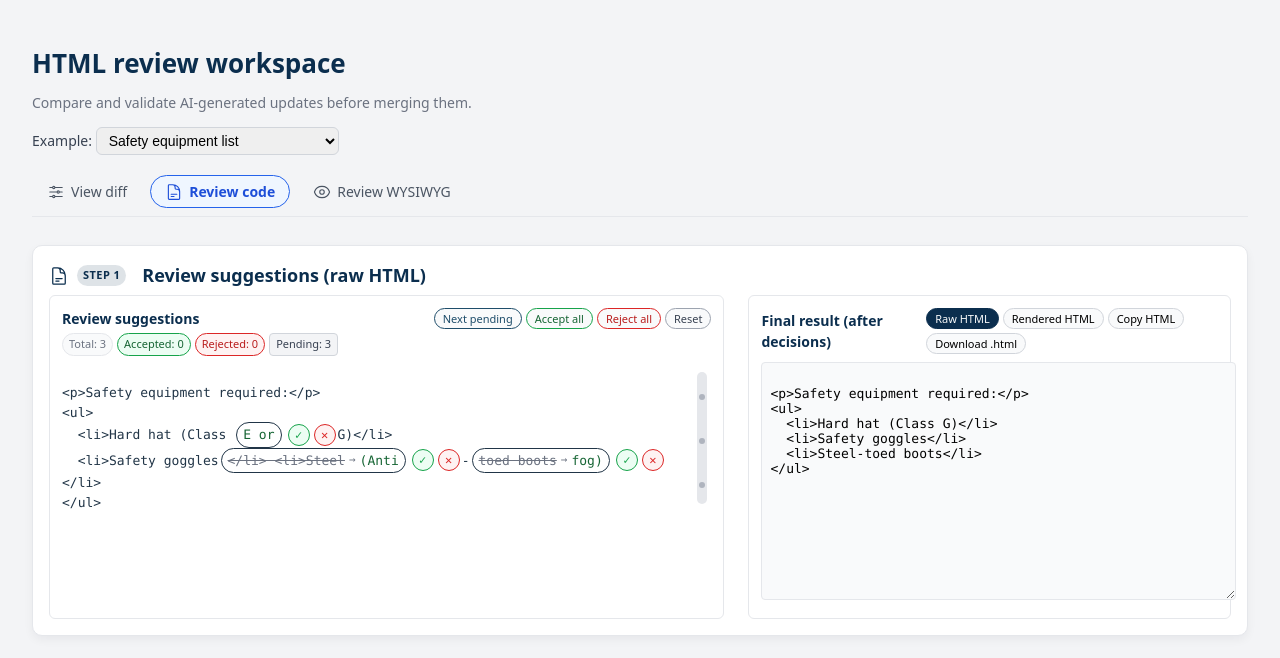
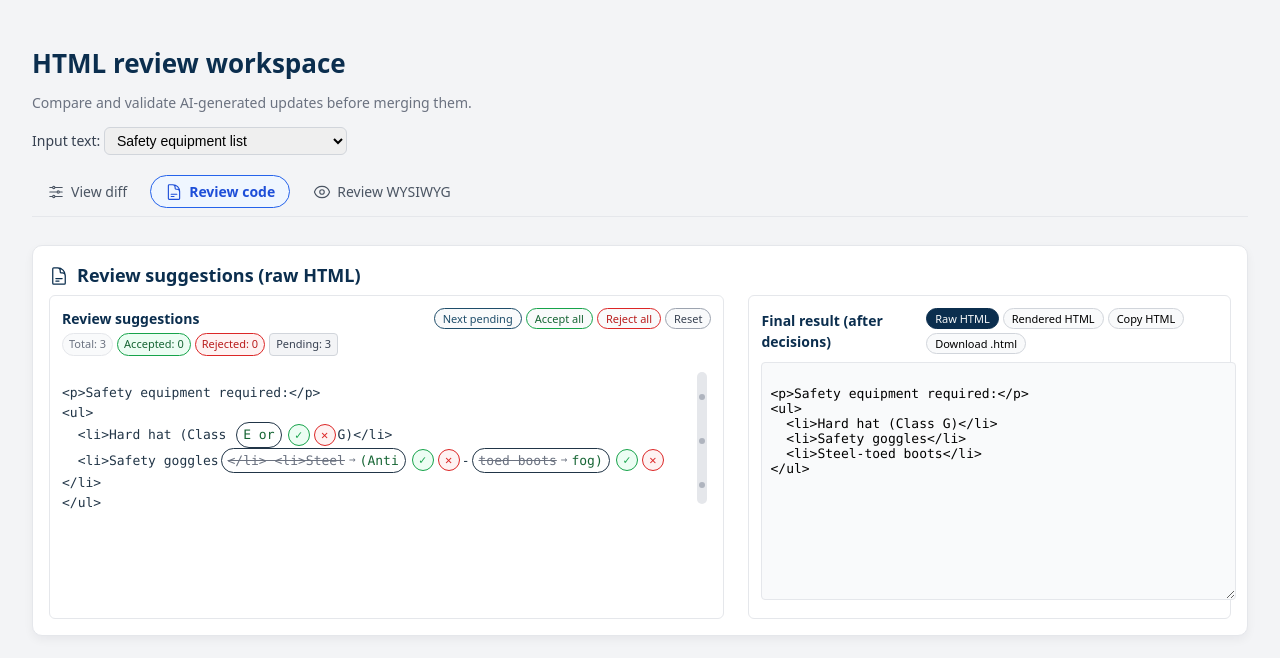
Before and after one commit to tara-humara/html-diff-viewer, a React (Vite) app: page / in a window 1280 px wide. Shown: the top 658 px of the page. Built offline with nearby package versions, Linux system fonts and the light colour scheme.

Commit message:
Remove Step labels, rename Example to Input text, tidy header

```diff
--- a/src/App.tsx
+++ b/src/App.tsx
@@ -19,31 +19,11 @@ import {
 type MainView = "diff" | "review-code" | "review-wysiwyg";
 type DiffView = "unified" | "side-by-side";
 
-// Small pill showing "Step X"
-const StepPill: React.FC<{ step: number }> = ({ step }) => (
-  <span
-    style={{
-      background: "#0b2e4e22",
-      color: "#0b2e4e",
-      fontSize: "11px",
-      fontWeight: 600,
-      padding: "2px 6px",
-      borderRadius: "999px",
-      marginRight: "8px",
-      textTransform: "uppercase",
-      letterSpacing: "0.04em",
-    }}
-  >
-    Step {step}
-  </span>
-);
-
-// Section title with icon + step + text
+// Section title with icon + text (no steps anymore)
 const SectionTitle: React.FC<{
-  step: number;
   title: string;
   icon: React.ReactNode;
-}> = ({ step, title, icon }) => (
+}> = ({ title, icon }) => (
   <div
     style={{
       display: "flex",
@@ -64,7 +44,7 @@ const SectionTitle: React.FC<{
     >
       {icon}
     </div>
-    <StepPill step={step} />
+
     <h2
       style={{
         fontSize: "18px",
@@ -172,7 +152,7 @@ const App: React.FC = () => {
             Compare and validate AI-generated updates before merging them.
           </p>
 
-          {/* Example selector only */}
+          {/* Input selector */}
           <section
             style={{
               display: "flex",
@@ -188,7 +168,7 @@ const App: React.FC = () => {
                 fontWeight: 500,
               }}
             >
-              Example:{" "}
+              Input text:{" "}
               <select
                 value={selectedExample.id}
                 onChange={(e) => setSelectedExampleId(e.target.value)}
@@ -335,7 +315,6 @@ const App: React.FC = () => {
           {mainView === "review-code" && (
             <section style={cardStyle}>
               <SectionTitle
-                step={1}
                 title="Review suggestions (raw HTML)"
                 icon={<DocumentTextIcon width={20} height={20} />}
               />
@@ -351,7 +330,6 @@ const App: React.FC = () => {
           {mainView === "review-wysiwyg" && (
             <section style={cardStyle}>
               <SectionTitle
-                step={2}
                 title="Visual HTML (WYSIWYG)"
                 icon={<EyeIcon width={20} height={20} />}
               />
@@ -367,7 +345,6 @@ const App: React.FC = () => {
           {mainView === "diff" && diffView === "unified" && (
             <section style={cardStyle}>
               <SectionTitle
-                step={3}
                 title="Unified text diff"
                 icon={<AdjustmentsHorizontalIcon width={20} height={20} />}
               />
@@ -384,7 +361,6 @@ const App: React.FC = () => {
           {mainView === "diff" && diffView === "side-by-side" && (
             <section style={cardStyle}>
               <SectionTitle
-                step={4}
                 title="Side-by-side text diff"
                 icon={<Squares2X2Icon width={20} height={20} />}
               />
```
